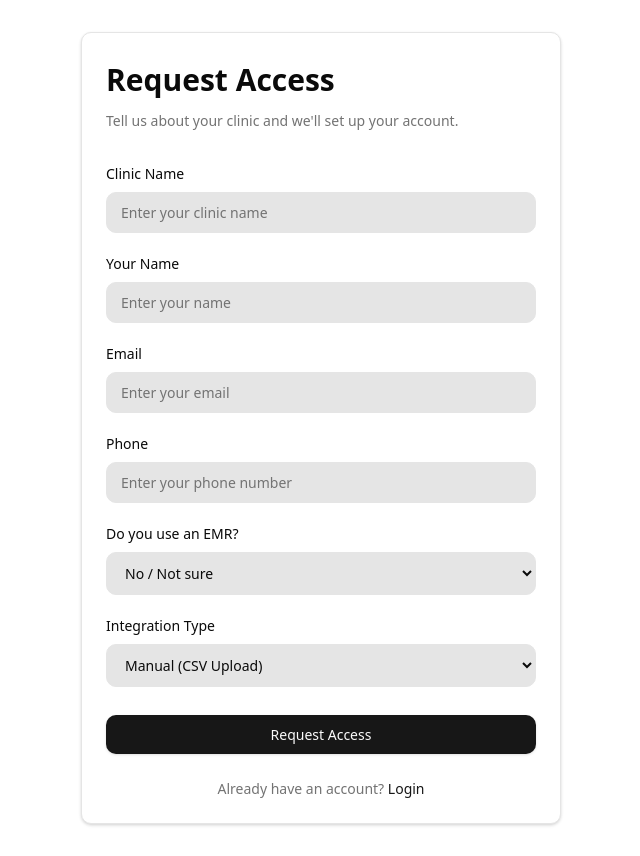
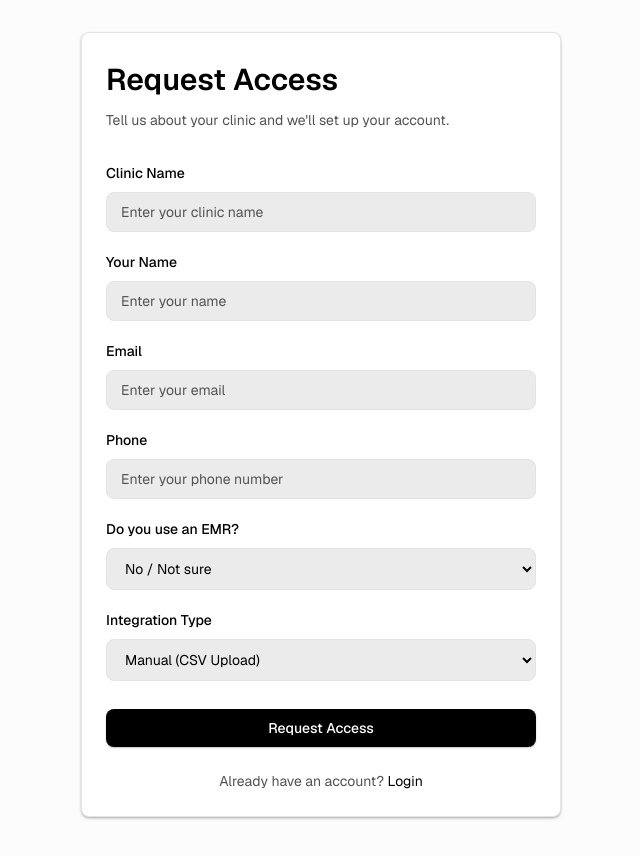
Before and after one commit to ShivamJoshii/saas-mybuilder, a React (Vite) app: page /request-access in a window 1280 px wide. Shown: the whole page, without its empty margins (319-959 px from the left). Built offline with nearby package versions, Linux system fonts and the light colour scheme; no server answers.

Commit message:
Apply Vercel theme with Geist fonts and updated CSS variables

```diff
--- a/index.html
+++ b/index.html
@@ -4,6 +4,9 @@
     <meta charset="UTF-8" />
     <meta name="viewport" content="width=device-width, initial-scale=1.0" />
     <title>Appointment Reminder</title>
+    <link rel="preconnect" href="https://fonts.googleapis.com">
+    <link rel="preconnect" href="https://fonts.gstatic.com" crossorigin>
+    <link href="https://fonts.googleapis.com/css2?family=Geist:wght@100..900&family=Geist+Mono:wght@100..900&display=swap" rel="stylesheet">
   </head>
   <body>
     <div id="root"></div>
--- a/src/index.css
+++ b/src/index.css
@@ -1,109 +1,120 @@
 :root {
-  --background: oklch(1 0 0);
-  --foreground: oklch(0.1450 0 0);
+  --background: oklch(0.9900 0 0);
+  --foreground: oklch(0 0 0);
   --card: oklch(1 0 0);
-  --card-foreground: oklch(0.1450 0 0);
-  --popover: oklch(1 0 0);
-  --popover-foreground: oklch(0.1450 0 0);
-  --primary: oklch(0.2050 0 0);
-  --primary-foreground: oklch(0.9850 0 0);
-  --secondary: oklch(0.9700 0 0);
-  --secondary-foreground: oklch(0.2050 0 0);
+  --card-foreground: oklch(0 0 0);
+  --popover: oklch(0.9900 0 0);
+  --popover-foreground: oklch(0 0 0);
+  --primary: oklch(0 0 0);
+  --primary-foreground: oklch(1 0 0);
+  --secondary: oklch(0.9400 0 0);
+  --secondary-foreground: oklch(0 0 0);
   --muted: oklch(0.9700 0 0);
-  --muted-foreground: oklch(0.5560 0 0);
-  --accent: oklch(0.9700 0 0);
-  --accent-foreground: oklch(0.2050 0 0);
-  --destructive: oklch(0.5770 0.2450 27.3250);
+  --muted-foreground: oklch(0.4400 0 0);
+  --accent: oklch(0.9400 0 0);
+  --accent-foreground: oklch(0 0 0);
+  --destructive: oklch(0.6300 0.1900 23.0300);
   --destructive-foreground: oklch(1 0 0);
-  --border: oklch(0.9220 0 0);
-  --input: oklch(0.9220 0 0);
-  --ring: oklch(0.7080 0 0);
-  --chart-1: oklch(0.8100 0.1000 252);
-  --chart-2: oklch(0.6200 0.1900 260);
-  --chart-3: oklch(0.5500 0.2200 263);
-  --chart-4: oklch(0.4900 0.2200 264);
-  --chart-5: oklch(0.4200 0.1800 266);
-  --sidebar: oklch(0.9850 0 0);
-  --sidebar-foreground: oklch(0.1450 0 0);
-  --sidebar-primary: oklch(0.2050 0 0);
-  --sidebar-primary-foreground: oklch(0.9850 0 0);
-  --sidebar-accent: oklch(0.9700 0 0);
-  --sidebar-accent-foreground: oklch(0.2050 0 0);
-  --sidebar-border: oklch(0.9220 0 0);
-  --sidebar-ring: oklch(0.7080 0 0);
-  --font-sans: ui-sans-serif, system-ui, -apple-system, BlinkMacSystemFont, 'Segoe UI', Roboto, 'Helvetica Neue', Arial, 'Noto Sans', sans-serif, 'Apple Color Emoji', 'Segoe UI Emoji', 'Segoe UI Symbol', 'Noto Color Emoji';
-  --font-serif: ui-serif, Georgia, Cambria, "Times New Roman", Times, serif;
-  --font-mono: ui-monospace, SFMono-Regular, Menlo, Monaco, Consolas, "Liberation Mono", "Courier New", monospace;
-  --radius: 0.625rem;
-  --shadow-x: 0;
-  --shadow-y: 1px;
-  --shadow-blur: 3px;
+  --border: oklch(0.9200 0 0);
+  --input: oklch(0.9400 0 0);
+  --ring: oklch(0 0 0);
+  --chart-1: oklch(0.8100 0.1700 75.3500);
+  --chart-2: oklch(0.5500 0.2200 264.5300);
+  --chart-3: oklch(0.7200 0 0);
+  --chart-4: oklch(0.9200 0 0);
+  --chart-5: oklch(0.5600 0 0);
+  --sidebar: oklch(0.9900 0 0);
+  --sidebar-foreground: oklch(0 0 0);
+  --sidebar-primary: oklch(0 0 0);
+  --sidebar-primary-foreground: oklch(1 0 0);
+  --sidebar-accent: oklch(0.9400 0 0);
+  --sidebar-accent-foreground: oklch(0 0 0);
+  --sidebar-border: oklch(0.9400 0 0);
+  --sidebar-ring: oklch(0 0 0);
+  --font-sans: Geist, sans-serif;
+  --font-serif: Georgia, serif;
+  --font-mono: Geist Mono, monospace;
+  --radius: 0.5rem;
+  --shadow-color: hsl(0 0% 0%);
+  --shadow-opacity: 0.18;
+  --shadow-blur: 2px;
   --shadow-spread: 0px;
-  --shadow-opacity: 0.1;
-  --shadow-color: oklch(0 0 0);
-  --shadow-2xs: 0 1px 3px 0px hsl(0 0% 0% / 0.05);
-  --shadow-xs: 0 1px 3px 0px hsl(0 0% 0% / 0.05);
-  --shadow-sm: 0 1px 3px 0px hsl(0 0% 0% / 0.10), 0 1px 2px -1px hsl(0 0% 0% / 0.10);
-  --shadow: 0 1px 3px 0px hsl(0 0% 0% / 0.10), 0 1px 2px -1px hsl(0 0% 0% / 0.10);
-  --shadow-md: 0 1px 3px 0px hsl(0 0% 0% / 0.10), 0 2px 4px -1px hsl(0 0% 0% / 0.10);
-  --shadow-lg: 0 1px 3px 0px hsl(0 0% 0% / 0.10), 0 4px 6px -1px hsl(0 0% 0% / 0.10);
-  --shadow-xl: 0 1px 3px 0px hsl(0 0% 0% / 0.10), 0 8px 10px -1px hsl(0 0% 0% / 0.10);
-  --shadow-2xl: 0 1px 3px 0px hsl(0 0% 0% / 0.25);
+  --shadow-offset-x: 0px;
+  --shadow-offset-y: 1px;
+  --shadow-2xs: 0px 1px 2px 0px hsl(0 0% 0% / 0.09);
+  --shadow-xs: 0px 1px 2px 0px hsl(0 0% 0% / 0.09);
+  --shadow-sm: 0px 1px 2px 0px hsl(0 0% 0% / 0.18), 0px 1px 2px -1px hsl(0 0% 0% / 0.18);
+  --shadow: 0px 1px 2px 0px hsl(0 0% 0% / 0.18), 0px 1px 2px -1px hsl(0 0% 0% / 0.18);
+  --shadow-md: 0px 1px 2px 0px hsl(0 0% 0% / 0.18), 0px 2px 4px -1px hsl(0 0% 0% / 0.18);
+  --shadow-lg: 0px 1px 2px 0px hsl(0 0% 0% / 0.18), 0px 4px 6px -1px hsl(0 0% 0% / 0.18);
+  --shadow-xl: 0px 1px 2px 0px hsl(0 0% 0% / 0.18), 0px 8px 10px -1px hsl(0 0% 0% / 0.18);
+  --shadow-2xl: 0px 1px 2px 0px hsl(0 0% 0% / 0.45);
   --tracking-normal: 0em;
+  --tracking-tighter: calc(var(--tracking-normal) - 0.05em);
+  --tracking-tight: calc(var(--tracking-normal) - 0.025em);
+  --tracking-wide: calc(var(--tracking-normal) + 0.025em);
+  --tracking-wider: calc(var(--tracking-normal) + 0.05em);
+  --tracking-widest: calc(var(--tracking-normal) + 0.1em);
   --spacing: 0.25rem;
 }
 
 .dark {
-  --background: oklch(0.1450 0 0);
-  --foreground: oklch(0.9850 0 0);
-  --card: oklch(0.2050 0 0);
-  --card-foreground: oklch(0.9850 0 0);
-  --popover: oklch(0.2690 0 0);
-  --popover-foreground: oklch(0.9850 0 0);
-  --primary: oklch(0.9220 0 0);
-  --primary-foreground: oklch(0.2050 0 0);
-  --secondary: oklch(0.2690 0 0);
-  --secondary-foreground: oklch(0.9850 0 0);
-  --muted: oklch(0.2690 0 0);
-  --muted-foreground: oklch(0.7080 0 0);
-  --accent: oklch(0.3710 0 0);
-  --accent-foreground: oklch(0.9850 0 0);
-  --destructive: oklch(0.7040 0.1910 22.2160);
-  --destructive-foreground: oklch(0.9850 0 0);
-  --border: oklch(0.2750 0 0);
-  --input: oklch(0.3250 0 0);
-  --ring: oklch(0.5560 0 0);
-  --chart-1: oklch(0.8100 0.1000 252);
-  --chart-2: oklch(0.6200 0.1900 260);
-  --chart-3: oklch(0.5500 0.2200 263);
-  --chart-4: oklch(0.4900 0.2200 264);
-  --chart-5: oklch(0.4200 0.1800 266);
-  --sidebar: oklch(0.2050 0 0);
-  --sidebar-foreground: oklch(0.9850 0 0);
-  --sidebar-primary: oklch(0.4880 0.2430 264.3760);
-  --sidebar-primary-foreground: oklch(0.9850 0 0);
-  --sidebar-accent: oklch(0.2690 0 0);
-  --sidebar-accent-foreground: oklch(0.9850 0 0);
-  --sidebar-border: oklch(0.2750 0 0);
-  --sidebar-ring: oklch(0.4390 0 0);
-  --font-sans: ui-sans-serif, system-ui, -apple-system, BlinkMacSystemFont, 'Segoe UI', Roboto, 'Helvetica Neue', Arial, 'Noto Sans', sans-serif, 'Apple Color Emoji', 'Segoe UI Emoji', 'Segoe UI Symbol', 'Noto Color Emoji';
-  --font-serif: ui-serif, Georgia, Cambria, "Times New Roman", Times, serif;
-  --font-mono: ui-monospace, SFMono-Regular, Menlo, Monaco, Consolas, "Liberation Mono", "Courier New", monospace;
-  --radius: 0.625rem;
-  --shadow-x: 0;
-  --shadow-y: 1px;
-  --shadow-blur: 3px;
+  --background: oklch(0 0 0);
+  --foreground: oklch(1 0 0);
+  --card: oklch(0.1400 0 0);
+  --card-foreground: oklch(1 0 0);
+  --popover: oklch(0.1800 0 0);
+  --popover-foreground: oklch(1 0 0);
+  --primary: oklch(1 0 0);
+  --primary-foreground: oklch(0 0 0);
+  --secondary: oklch(0.2500 0 0);
+  --secondary-foreground: oklch(1 0 0);
+  --muted: oklch(0.2300 0 0);
+  --muted-foreground: oklch(0.7200 0 0);
+  --accent: oklch(0.3200 0 0);
+  --accent-foreground: oklch(1 0 0);
+  --destructive: oklch(0.6900 0.2000 23.9100);
+  --destructive-foreground: oklch(0 0 0);
+  --border: oklch(0.2600 0 0);
+  --input: oklch(0.3200 0 0);
+  --ring: oklch(0.7200 0 0);
+  --chart-1: oklch(0.8100 0.1700 75.3500);
+  --chart-2: oklch(0.5800 0.2100 260.8400);
+  --chart-3: oklch(0.5600 0 0);
+  --chart-4: oklch(0.4400 0 0);
+  --chart-5: oklch(0.9200 0 0);
+  --sidebar: oklch(0.1800 0 0);
+  --sidebar-foreground: oklch(1 0 0);
+  --sidebar-primary: oklch(1 0 0);
+  --sidebar-primary-foreground: oklch(0 0 0);
+  --sidebar-accent: oklch(0.3200 0 0);
+  --sidebar-accent-foreground: oklch(1 0 0);
+  --sidebar-border: oklch(0.3200 0 0);
+  --sidebar-ring: oklch(0.7200 0 0);
+  --font-sans: Geist, sans-serif;
+  --font-serif: Georgia, serif;
+  --font-mono: Geist Mono, monospace;
+  --radius: 0.5rem;
+  --shadow-color: hsl(0 0% 0%);
+  --shadow-opacity: 0.18;
+  --shadow-blur: 2px;
   --shadow-spread: 0px;
-  --shadow-opacity: 0.1;
-  --shadow-color: oklch(0 0 0);
-  --shadow-2xs: 0 1px 3px 0px hsl(0 0% 0% / 0.05);
-  --shadow-xs: 0 1px 3px 0px hsl(0 0% 0% / 0.05);
-  --shadow-sm: 0 1px 3px 0px hsl(0 0% 0% / 0.10), 0 1px 2px -1px hsl(0 0% 0% / 0.10);
-  --shadow: 0 1px 3px 0px hsl(0 0% 0% / 0.10), 0 1px 2px -1px hsl(0 0% 0% / 0.10);
-  --shadow-md: 0 1px 3px 0px hsl(0 0% 0% / 0.10), 0 2px 4px -1px hsl(0 0% 0% / 0.10);
-  --shadow-lg: 0 1px 3px 0px hsl(0 0% 0% / 0.10), 0 4px 6px -1px hsl(0 0% 0% / 0.10);
-  --shadow-xl: 0 1px 3px 0px hsl(0 0% 0% / 0.10), 0 8px 10px -1px hsl(0 0% 0% / 0.10);
-  --shadow-2xl: 0 1px 3px 0px hsl(0 0% 0% / 0.25);
+  --shadow-offset-x: 0px;
+  --shadow-offset-y: 1px;
+  --shadow-2xs: 0px 1px 2px 0px hsl(0 0% 0% / 0.09);
+  --shadow-xs: 0px 1px 2px 0px hsl(0 0% 0% / 0.09);
+  --shadow-sm: 0px 1px 2px 0px hsl(0 0% 0% / 0.18), 0px 1px 2px -1px hsl(0 0% 0% / 0.18);
+  --shadow: 0px 1px 2px 0px hsl(0 0% 0% / 0.18), 0px 1px 2px -1px hsl(0 0% 0% / 0.18);
+  --shadow-md: 0px 1px 2px 0px hsl(0 0% 0% / 0.18), 0px 2px 4px -1px hsl(0 0% 0% / 0.18);
+  --shadow-lg: 0px 1px 2px 0px hsl(0 0% 0% / 0.18), 0px 4px 6px -1px hsl(0 0% 0% / 0.18);
+  --shadow-xl: 0px 1px 2px 0px hsl(0 0% 0% / 0.18), 0px 8px 10px -1px hsl(0 0% 0% / 0.18);
+  --shadow-2xl: 0px 1px 2px 0px hsl(0 0% 0% / 0.45);
+  --tracking-normal: 0em;
+  --tracking-tighter: calc(var(--tracking-normal) - 0.05em);
+  --tracking-tight: calc(var(--tracking-normal) - 0.025em);
+  --tracking-wide: calc(var(--tracking-normal) + 0.025em);
+  --tracking-wider: calc(var(--tracking-normal) + 0.05em);
+  --tracking-widest: calc(var(--tracking-normal) + 0.1em);
 }
 
 @theme inline {
@@ -172,6 +183,7 @@ body {
   -webkit-font-smoothing: antialiased;
   -moz-osx-font-smoothing: grayscale;
   line-height: 1.5;
+  letter-spacing: var(--tracking-normal);
 }
 
 #root {
```
